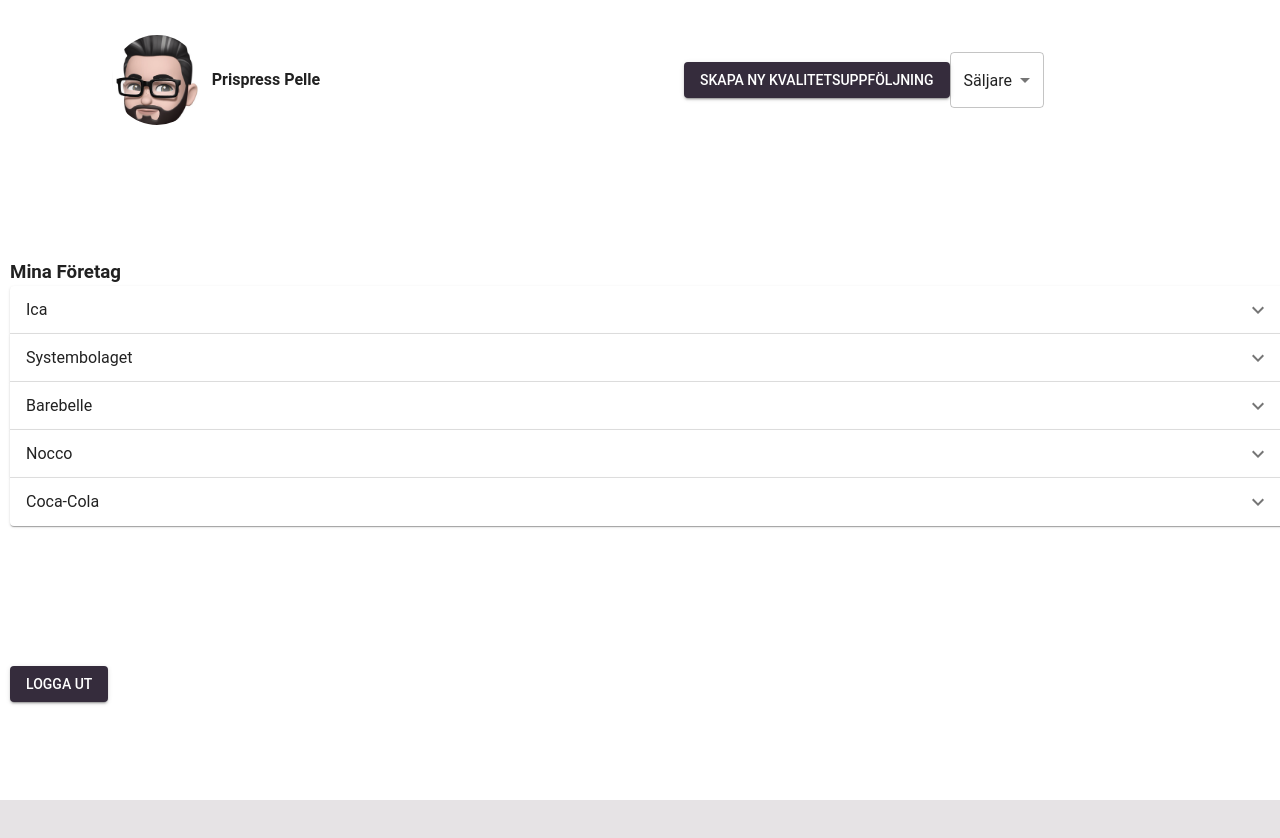
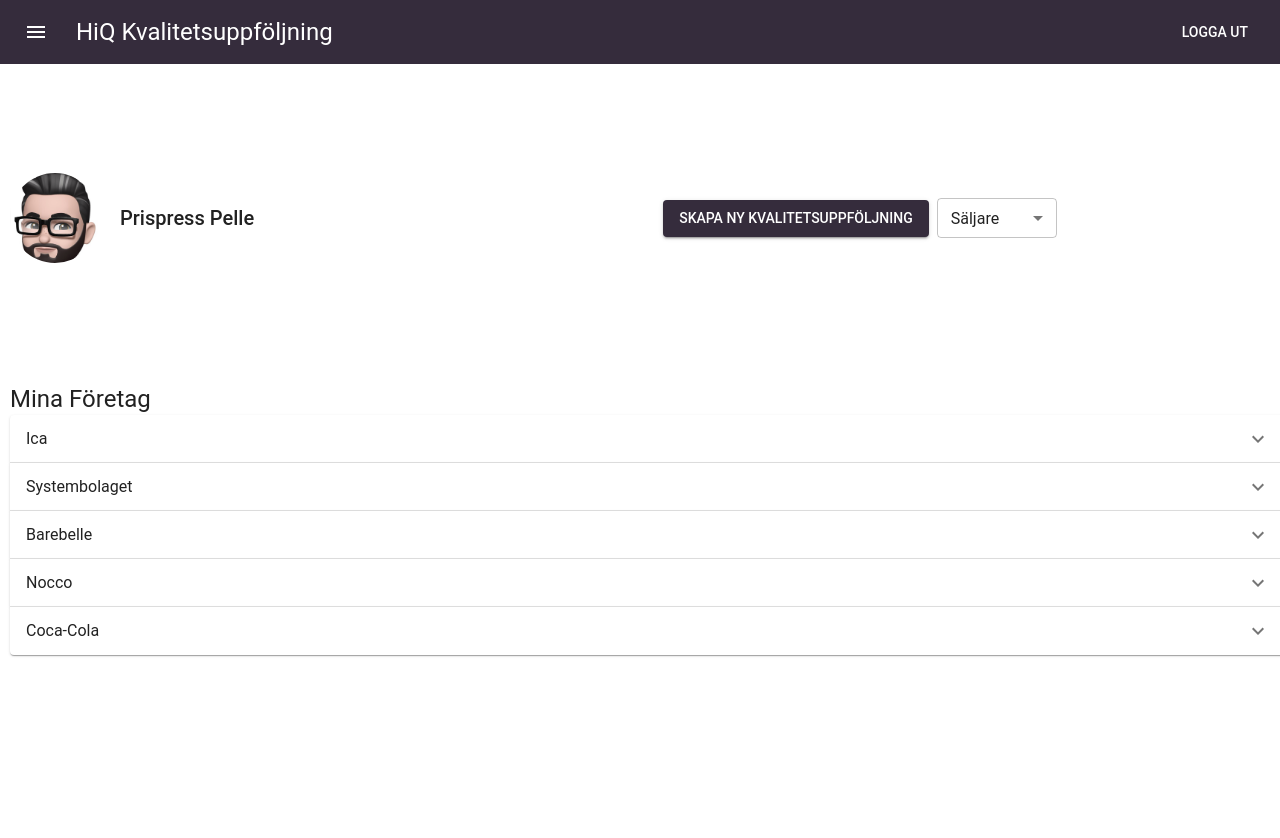
Before and after one commit to emlieskoog/feedbaq, a Next.js app in the folder feedbaq-client/: page /profile in a window 1280 px wide. Shown: the top 838 px of the page. Before the commit the page ends 800 px from the top, so only its background shows below. Built offline with nearby package versions, Linux system fonts and the light colour scheme.

Commit message:
added header

```diff
--- /dev/null
+++ b/feedbaq-client/app/header.tsx
@@ -0,0 +1,32 @@
+import * as React from 'react';
+import AppBar from '@mui/material/AppBar';
+import Box from '@mui/material/Box';
+import Toolbar from '@mui/material/Toolbar';
+import Typography from '@mui/material/Typography';
+import Button from '@mui/material/Button';
+import IconButton from '@mui/material/IconButton';
+import MenuIcon from '@mui/icons-material/Menu';
+
+export default function Header() {
+  return (
+    <Box sx={{ flexGrow: 1 }}>
+      <AppBar position="static">
+        <Toolbar>
+          <IconButton
+            size="large"
+            edge="start"
+            color="inherit"
+            aria-label="menu"
+            sx={{ mr: 2 }}
+          >
+            <MenuIcon />
+          </IconButton>
+          <Typography variant="h5" component="div" sx={{ flexGrow: 1 }}>
+            HiQ Kvalitetsuppföljning
+          </Typography>
+          <Button color="inherit" href="/">Logga ut</Button>
+        </Toolbar>
+      </AppBar>
+    </Box>
+  );
+}
--- a/feedbaq-client/app/layout.tsx
+++ b/feedbaq-client/app/layout.tsx
@@ -1,11 +1,9 @@
 import './globals.css'
 import type { Metadata } from 'next'
-import { Inter } from 'next/font/google'
 import theme from './theme'
 import { ThemeProvider } from '@mui/material/styles';
 import { CssBaseline } from '@mui/material/';
-
-// const inter = Inter({ subsets: ['latin'] })
+import Header from './header';
 
 export const metadata: Metadata = {
   title: 'Create Next App',
@@ -22,6 +20,7 @@
       <ThemeProvider theme={theme}>
         <CssBaseline>
           <body>
+          <Header />
           {children}
           </body>
         </CssBaseline>
--- a/feedbaq-client/app/profile/page.tsx
+++ b/feedbaq-client/app/profile/page.tsx
@@ -1,7 +1,7 @@
 'use client'
 
 import React, { useState } from "react";
-import { Avatar, Button, Grid } from '@mui/material';
+import { Avatar, Button, Grid, Typography } from '@mui/material';
 import { FormControl, MenuItem, Select } from '@mui/material';
 import '../styles/landingpage.css';
 import GenericAccordion from "./genericaccordion";
@@ -87,14 +87,16 @@
             {/* First row */}
             <Grid item xs={4} className="topRow centerContent">
                 <Avatar
-                    sx={{width: 90, height: 90, marginRight: '10px'}}
+                    sx={{width: 90, height: 90, marginRight: '20px', objectFit: 'contain'}}
                     src={selectedRole?.profilePicture}
                     />
-                <h4>{selectedRole?.name}</h4>
+                <Typography variant="h6" component="div" sx={{ flexGrow: 1 }}>
+                    {selectedRole?.name}
+                </Typography>
             </Grid>
             <Grid item xs={8} className="topRow centerContent">
                 <Button href="/new-form" variant="contained"> Skapa ny kvalitetsuppföljning </Button>
-                <FormControl>
+                <FormControl sx={{ m: 1, minWidth: 120 }} size="small">
                 <Select value={selectedOption} onChange={handleOptionChange}>
                     {roleOptions.map((option) => (
                       <MenuItem key={option.role} value={option.role}>
@@ -108,13 +110,17 @@
             <Grid item xs={12} className="tableRow">
                 {selectedOption === 'salesperson' && (
                     <div>
-                        <h3 className="heading">Mina Företag</h3>
+                        <Typography variant="h5" component="div" sx={{ flexGrow: 1 }}>
+                        Mina Företag
+                        </Typography>
                         <GenericAccordion qualityFollowUps={qualityFollowUps} accordionType={'customer'} selectedOption={selectedOption}  />
                     </div>
                 )}
                 {selectedOption === 'manager' && (
                     <div>
-                        <h3 className="heading">Mina Konsulter</h3>
+                        <Typography variant="h5" component="div" sx={{ flexGrow: 1 }}>
+                        Mina Konsulter
+                        </Typography>
                         <GenericAccordion qualityFollowUps={qualityFollowUps} accordionType={'consultant'} selectedOption={selectedOption}  />
                     </div>
                 )}
@@ -122,12 +128,6 @@
                     <GenericTable data={qualityFollowUps} selectedOption={selectedOption} />
                 )}
             </Grid>
-            {/* Second row */}
-            <Grid item xs={12} className="bottomRow">
-                <Button variant="contained" href="/">
-                    Logga ut
-                </Button>
-            </Grid>
         </Grid>
     );
 }
--- a/feedbaq-client/app/styles/landingpage.css
+++ b/feedbaq-client/app/styles/landingpage.css
@@ -6,7 +6,6 @@
 }
 
 .topRow {
-    height: 20%;
     margin: 0 !important;
     padding: 10px 10px!important;
 }
@@ -16,12 +15,6 @@
 }
 
 .tableRow {
-    height: 40%;
-    margin: 0 !important;
-    padding: 10px 10px!important;
-}
-
-.bottomRow {
     margin: 0 !important;
     padding: 10px 10px!important;
 }
```
